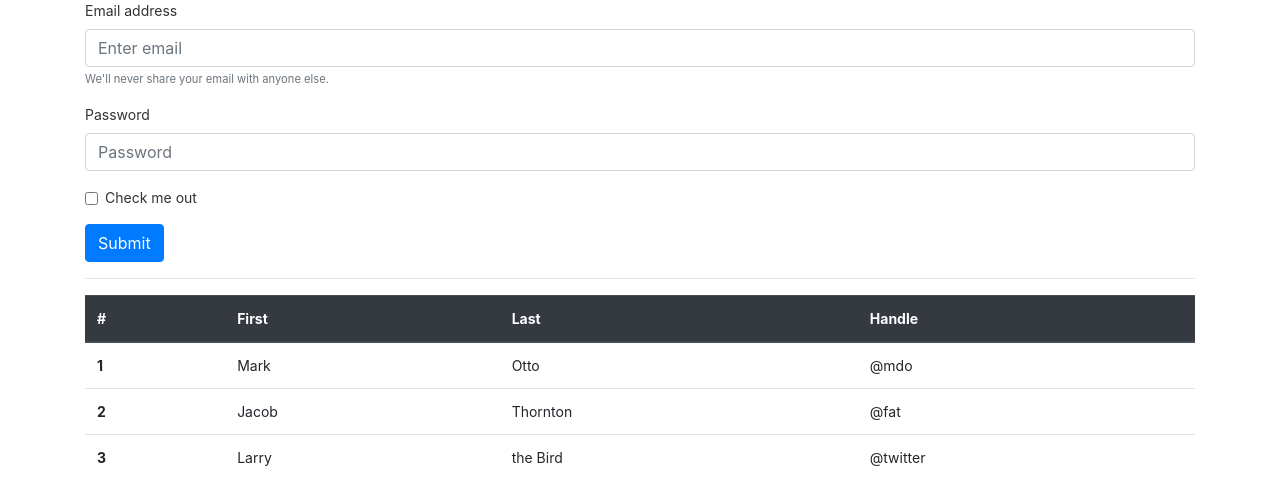
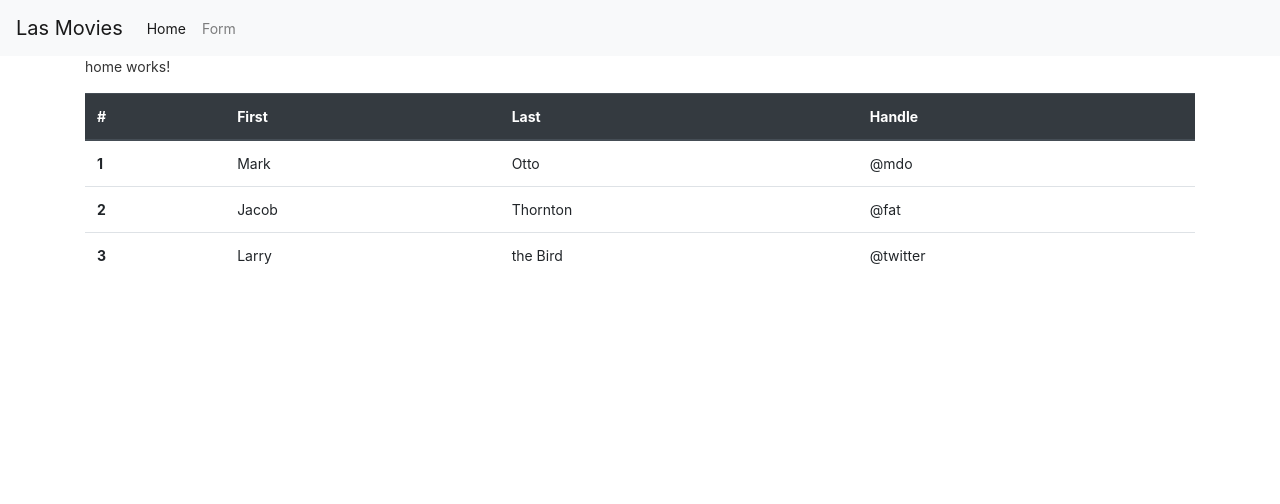
Before and after one commit to ClauGarfiasMx/moviescrud, an Angular app: page / in a window 1280 px wide. Shown: the top 504 px of the page. Built offline with nearby package versions, Linux system fonts and the light colour scheme.

Commit message:
creating components & adding router

```diff
--- a/src/app/app.component.html
+++ b/src/app/app.component.html
@@ -1,84 +1,29 @@
-<!-- * * * * * * * * * * * * * * * * * * * * * * * * * * * * * * * -->
-<!-- * * * * * * * * * * * The content below * * * * * * * * * * * -->
-<!-- * * * * * * * * * * is only a placeholder * * * * * * * * * * -->
-<!-- * * * * * * * * * * and can be replaced. * * * * * * * * * * * -->
-<!-- * * * * * * * * * * * * * * * * * * * * * * * * * * * * * * * -->
-<!-- * * * * * * * * * Delete the template below * * * * * * * * * * -->
-<!-- * * * * * * * to get started with your project! * * * * * * * * -->
-<!-- * * * * * * * * * * * * * * * * * * * * * * * * * * * * * * * -->
-
-<style></style>
-
-<!-- Toolbar -->
+<nav class="navbar navbar-expand-lg navbar-light bg-light">
+  <a class="navbar-brand" routerLink="">Las Movies</a>
+  <button
+    class="navbar-toggler"
+    type="button"
+    data-toggle="collapse"
+    data-target="#navbarNav"
+    aria-controls="navbarNav"
+    aria-expanded="false"
+    aria-label="Toggle navigation"
+  >
+    <span class="navbar-toggler-icon"></span>
+  </button>
+  <div class="collapse navbar-collapse" id="navbarNav">
+    <ul class="navbar-nav">
+      <li class="nav-item active">
+        <a class="nav-link" routerLink="/home"
+          >Home <span class="sr-only">(current)</span></a
+        >
+      </li>
+      <li class="nav-item">
+        <a class="nav-link" routerLink="/form">Form</a>
+      </li>
+    </ul>
+  </div>
+</nav>
 <div class="container">
-  <form>
-    <div class="form-group">
-      <label for="exampleInputEmail1">Email address</label>
-      <input
-        type="email"
-        class="form-control"
-        id="exampleInputEmail1"
-        aria-describedby="emailHelp"
-        placeholder="Enter email"
-      />
-      <small id="emailHelp" class="form-text text-muted"
-        >We'll never share your email with anyone else.</small
-      >
-    </div>
-    <div class="form-group">
-      <label for="exampleInputPassword1">Password</label>
-      <input
-        type="password"
-        class="form-control"
-        id="exampleInputPassword1"
-        placeholder="Password"
-      />
-    </div>
-    <div class="form-group form-check">
-      <input type="checkbox" class="form-check-input" id="exampleCheck1" />
-      <label class="form-check-label" for="exampleCheck1">Check me out</label>
-    </div>
-    <button type="submit" class="btn btn-primary">Submit</button>
-  </form>
-  <hr />
-  <table class="table">
-    <thead class="thead-dark">
-      <tr>
-        <th scope="col">#</th>
-        <th scope="col">First</th>
-        <th scope="col">Last</th>
-        <th scope="col">Handle</th>
-      </tr>
-    </thead>
-    <tbody>
-      <tr>
-        <th scope="row">1</th>
-        <td>Mark</td>
-        <td>Otto</td>
-        <td>@mdo</td>
-      </tr>
-      <tr>
-        <th scope="row">2</th>
-        <td>Jacob</td>
-        <td>Thornton</td>
-        <td>@fat</td>
-      </tr>
-      <tr>
-        <th scope="row">3</th>
-        <td>Larry</td>
-        <td>the Bird</td>
-        <td>@twitter</td>
-      </tr>
-    </tbody>
-  </table>
+  <router-outlet> </router-outlet>
 </div>
-
-<!-- * * * * * * * * * * * * * * * * * * * * * * * * * * * * * * * -->
-<!-- * * * * * * * * * * * The content above * * * * * * * * * * * -->
-<!-- * * * * * * * * * * is only a placeholder * * * * * * * * * * -->
-<!-- * * * * * * * * * * and can be replaced. * * * * * * * * * * * -->
-<!-- * * * * * * * * * * * * * * * * * * * * * * * * * * * * * * * -->
-<!-- * * * * * * * * * * End of Placeholder * * * * * * * * * * * -->
-<!-- * * * * * * * * * * * * * * * * * * * * * * * * * * * * * * * -->
-
-<router-outlet></router-outlet>
--- /dev/null
+++ b/src/app/form/form.component.html
@@ -0,0 +1,29 @@
+<form>
+  <div class="form-group">
+    <label for="exampleInputEmail1">Email address</label>
+    <input
+      type="email"
+      class="form-control"
+      id="exampleInputEmail1"
+      aria-describedby="emailHelp"
+      placeholder="Enter email"
+    />
+    <small id="emailHelp" class="form-text text-muted"
+      >We'll never share your email with anyone else.</small
+    >
+  </div>
+  <div class="form-group">
+    <label for="exampleInputPassword1">Password</label>
+    <input
+      type="password"
+      class="form-control"
+      id="exampleInputPassword1"
+      placeholder="Password"
+    />
+  </div>
+  <div class="form-group form-check">
+    <input type="checkbox" class="form-check-input" id="exampleCheck1" />
+    <label class="form-check-label" for="exampleCheck1">Check me out</label>
+  </div>
+  <button type="submit" class="btn btn-primary">Submit</button>
+</form>
--- /dev/null
+++ b/src/app/form/form.component.ts
@@ -0,0 +1,15 @@
+import { Component, OnInit } from '@angular/core';
+
+@Component({
+  selector: 'app-form',
+  templateUrl: './form.component.html',
+  styleUrls: ['./form.component.css']
+})
+export class FormComponent implements OnInit {
+
+  constructor() { }
+
+  ngOnInit() {
+  }
+
+}
--- /dev/null
+++ b/src/app/home/home.component.html
@@ -0,0 +1,31 @@
+<p>home works!</p>
+<table class="table">
+  <thead class="thead-dark">
+    <tr>
+      <th scope="col">#</th>
+      <th scope="col">First</th>
+      <th scope="col">Last</th>
+      <th scope="col">Handle</th>
+    </tr>
+  </thead>
+  <tbody>
+    <tr>
+      <th scope="row">1</th>
+      <td>Mark</td>
+      <td>Otto</td>
+      <td>@mdo</td>
+    </tr>
+    <tr>
+      <th scope="row">2</th>
+      <td>Jacob</td>
+      <td>Thornton</td>
+      <td>@fat</td>
+    </tr>
+    <tr>
+      <th scope="row">3</th>
+      <td>Larry</td>
+      <td>the Bird</td>
+      <td>@twitter</td>
+    </tr>
+  </tbody>
+</table>
--- /dev/null
+++ b/src/app/home/home.component.ts
@@ -0,0 +1,15 @@
+import { Component, OnInit } from '@angular/core';
+
+@Component({
+  selector: 'app-home',
+  templateUrl: './home.component.html',
+  styleUrls: ['./home.component.css']
+})
+export class HomeComponent implements OnInit {
+
+  constructor() { }
+
+  ngOnInit() {
+  }
+
+}
```
Also changed, not shown: src/app/app.module.ts (+16 -12 lines), src/app/form/form.component.css (added), src/app/home/home.component.css (added), 2 other files (tests, documents, lock files or other folders).
